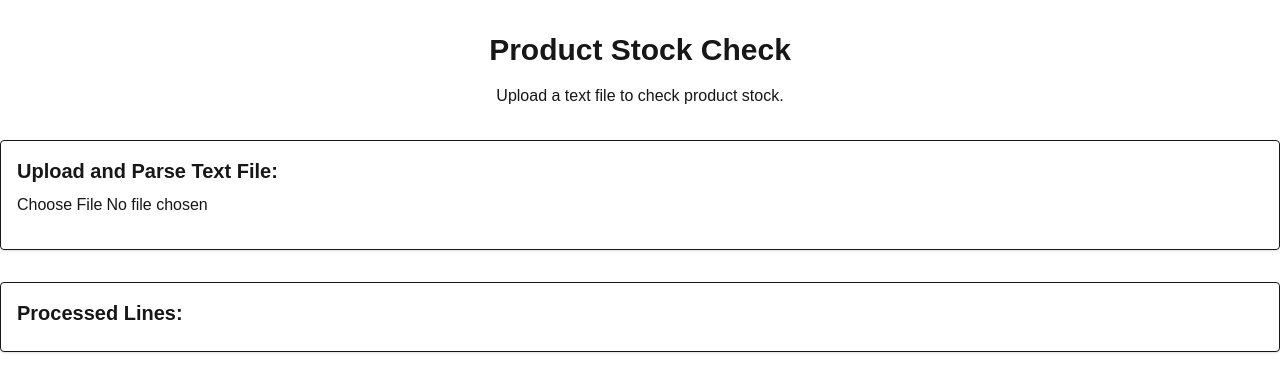
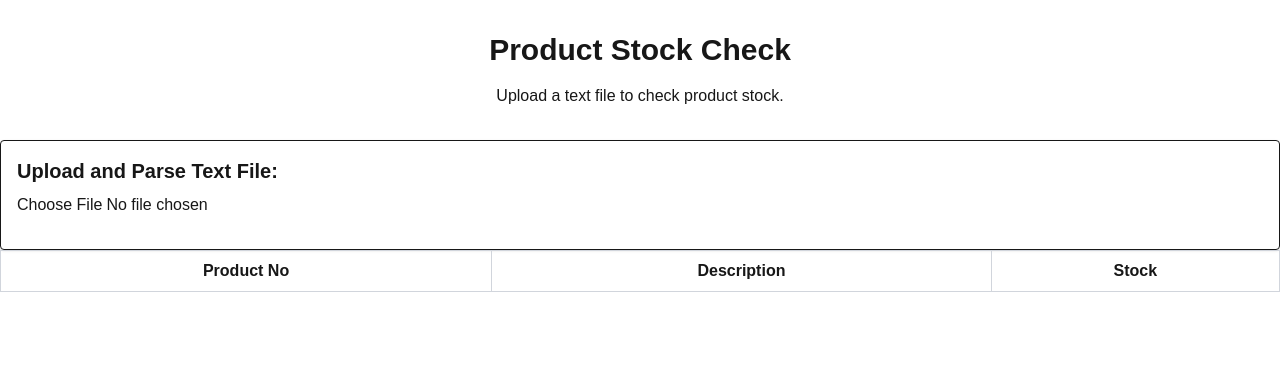
Before and after one commit to deep123845/product-stock-check, a Next.js app: page / in a window 1280 px wide. Shown: the top 392 px of the page. Built offline with nearby package versions, Linux system fonts and the light colour scheme.

Commit message:
chnaged display to show product history instead of parsed file

```diff
--- /dev/null
+++ b/src/app/components/ProductHistoryDisplay.tsx
@@ -0,0 +1,47 @@
+export interface ProductHistory {
+    productNo: string;
+    supplier: string;
+    description: string;
+    stock: number;
+    sales: { [id: number]: number };
+}
+
+interface ProductHistoryDisplayProps {
+    productHistory: ProductHistory[];
+    months: string[];
+}
+
+const ProductHistoryDisplay: React.FC<ProductHistoryDisplayProps> = ({ productHistory, months }) => {
+    return (
+        <div className="overflow-x-auto">
+            <table className="min-w-full border-collapse border border-gray-300">
+                <thead>
+                    <tr>
+                        <th className="border border-gray-300 p-2">Product No</th>
+                        <th className="border border-gray-300 p-2">Description</th>
+                        <th className="border border-gray-300 p-2">Stock</th>
+                        {months.map((month, index) => (
+                            <th key={index} className="border border-gray-300 p-2">{month}</th>
+                        ))}
+                    </tr>
+                </thead>
+                <tbody>
+                    {productHistory.map((history, index) => (
+                        <tr key={index} className={index % 2 === 0 ? "bg-black" : "bg-gray-800"}>
+                            <td className="border border-gray-300 p-2">{history.productNo}</td>
+                            <td className="border border-gray-300 p-2">{history.description}</td>
+                            <td className="border border-gray-300 p-2">{history.stock}</td>
+                            {months.map((month, monthIndex) => (
+                                <td key={monthIndex} className="border border-gray-300 p-2">
+                                    {history.sales[monthIndex] || 0}
+                                </td>
+                            ))}
+                        </tr>
+                    ))}
+                </tbody>
+            </table>
+        </div>
+    );
+}
+
+export default ProductHistoryDisplay;
--- a/src/app/page.tsx
+++ b/src/app/page.tsx
@@ -1,14 +1,7 @@
 "use client";
 import FileUploadParser from "./components/FileUploadParser";
 import { useState } from "react";
-
-interface ProductHistory {
-  productNo: string;
-  supplier: string;
-  description: string;
-  stock: Number;
-  sales: { [id: number]: Number };
-}
+import ProductHistoryDisplay, { ProductHistory } from "./components/ProductHistoryDisplay";
 
 export default function Home() {
 
@@ -75,8 +68,8 @@ export default function Home() {
       const productNo = parts[0];
       const supplier = parts[1];
       const description = parts[2];
-      const stock = Number(parts[3]);
-      const sales: { [id: number]: Number } = {};
+      const stock = parseInt(parts[3]);
+      const sales: { [id: number]: number } = {};
       const activeMonths = [];
 
       // Populate months for sales
@@ -93,7 +86,7 @@ export default function Home() {
 
       // Populate sales data for active months
       for (let j = 0; j < activeMonths.length; j++) {
-        sales[activeMonths[j]] = Number(parts[salesIndex + j]);
+        sales[activeMonths[j]] = parseInt(parts[salesIndex + j]);
       }
 
       history.push({ productNo, supplier, description, stock, sales });
@@ -110,12 +103,7 @@ export default function Home() {
       <h1 className="text-3xl font-bold text-center mt-8">Product Stock Check</h1>
       <p className="text-center mt-4">Upload a text file to check product stock.</p>
       <FileUploadParser onFileContentChange={handleFileContentChange} />
-      <div className="p-4 border rounded shadow mt-8">
-        <h2 className="text-xl font-bold mb-2">Processed Lines:</h2>
-        <div className="overflow-x-auto">
-          <pre className="whitespace-pre" style={{ tabSize: 32 }}>{processedLines.join("\n")}</pre>
-        </div>
-      </div>
+      <ProductHistoryDisplay productHistory={productHistory} months={months} />
     </div>
   );
 }
```
